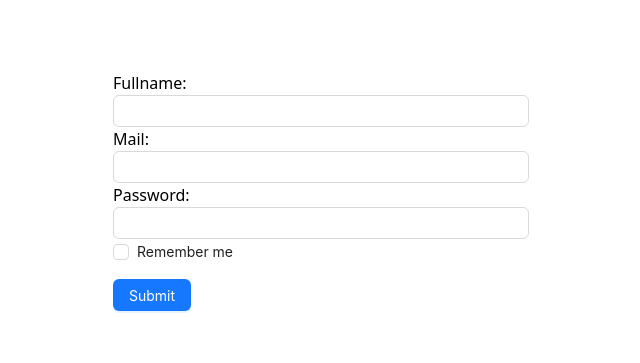
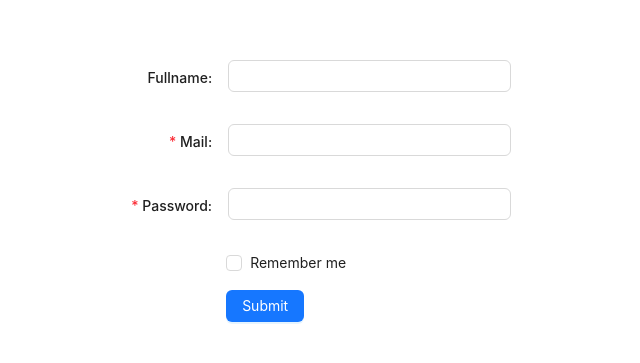
Before and after one commit to betuldemirr/react-form-app, a React (Vite) app: page / in a window 1280 px wide. Shown: the part 209-572 px from the top of the page, without its empty margins (319-959 px from the left). Built offline with nearby package versions, Linux system fonts and the light colour scheme.

Commit message:
update CreateUser page and components with react-hook-form

```diff
--- a/src/components/Button.tsx
+++ b/src/components/Button.tsx
@@ -1,14 +1,14 @@
 import { Button as AntButton } from "antd";
+import type { ButtonProps as AntButtonProps } from "antd";
 
-type ButtonProps = {
+type ButtonProps = AntButtonProps & {
      children: React.ReactNode;
-     htmlType?: "button" | "submit" | "reset";
-     type?: "primary" | "default" | "text";
+     className?: string;
 };
 
-const Button = ({ children, htmlType = "button", type = "primary" }: ButtonProps) => {
+const Button = ({ children, className, ...props }: ButtonProps) => {
      return (
-          <AntButton type={type} htmlType={htmlType}>
+          <AntButton className={className} {...props}>
                {children}
           </AntButton>
      );
--- a/src/components/Checkbox.tsx
+++ b/src/components/Checkbox.tsx
@@ -3,13 +3,17 @@ import { Checkbox as AntCheckbox, type CheckboxChangeEvent } from "antd";
 type CheckboxProps = {
      name: string;
      checked: boolean;
-     onChange: (e: CheckboxChangeEvent) => void;
+     onChange: (value: boolean) => void;
      children?: React.ReactNode;
 };
 
 const Checkbox = ({ name, checked, onChange, children }: CheckboxProps) => {
+     const handleChange = (e: CheckboxChangeEvent) => {
+          onChange(e.target.checked);
+     };
+
      return (
-          <AntCheckbox name={name} checked={checked} onChange={onChange}>
+          <AntCheckbox name={name} checked={checked} onChange={handleChange}>
                {children}
           </AntCheckbox>
      );
--- a/src/components/Form.tsx
+++ b/src/components/Form.tsx
@@ -1,13 +1,35 @@
-type FormProps = {
+import React from 'react';
+import { Form as AntForm } from 'antd';
+import { FormProvider } from 'react-hook-form';
+import type { UseFormReturn, FieldValues } from 'react-hook-form';
+
+type FormProps<T extends FieldValues> = {
+     methods: UseFormReturn<T>;
+     onSubmit: (data: T) => void;
      children: React.ReactNode;
-     onSubmit: (e: React.FormEvent<HTMLFormElement>) => void;
+     className?: string;
+     layout?: 'vertical' | 'horizontal' | 'inline';
 };
 
-const Form = ({ children, onSubmit }: FormProps) => {
+const Form = <T extends FieldValues>({
+     methods,
+     onSubmit,
+     children,
+     className = '',
+     layout = 'vertical',
+}: FormProps<T>) => {
+     const { handleSubmit } = methods;
+
      return (
-          <form onSubmit={onSubmit} className="w-full max-w-md mx-auto p-4">
-               {children}
-          </form>
+          <FormProvider {...methods}>
+               <AntForm
+                    layout={layout}
+                    className={`${className}`}
+                    onFinish={handleSubmit(onSubmit)}
+               >
+                    {children}
+               </AntForm>
+          </FormProvider>
      );
 };
 
--- a/src/components/Input.tsx
+++ b/src/components/Input.tsx
@@ -1,51 +1,52 @@
-import React from "react";
-import { Input as AntInput, Typography } from "antd";
-
+import { Input as AntInput, Typography } from 'antd';
 const { Text } = Typography;
 
 type InputProps = {
      label?: string;
-     name: string;
-     value: string;
-     onChange: (e: React.ChangeEvent<HTMLInputElement>) => void;
+     value?: string;
+     onChange?: (e: React.ChangeEvent<HTMLInputElement>) => void;
      placeholder?: string;
      type?: string;
+     disabled?: boolean;
      error?: string;
-     disabled?: boolean;
+     required?: boolean;
 };
 
 const Input: React.FC<InputProps> = ({
      label,
-     name,
      value,
      onChange,
-     placeholder = "",
-     type = "text",
+     placeholder = '',
+     type = 'text',
+     disabled = false,
      error,
-     disabled = false,
+     required = false,
 }) => {
      return (
-          <div>
-               {label && (
-                    <label htmlFor={name}>
-                         {label}
+          <div className="mb-4">
+               <div className="grid grid-cols-12 items-start gap-2">
+                    <label className="col-span-3 text-right pr-2 font-medium text-sm pt-2">
+                         {required && <span className="text-red-500">*</span>} {label}
                     </label>
-               )}
+
+                    <div className="col-span-9">
                          <AntInput
-                    id={name}
-                    name={name}
                               value={value}
                               onChange={onChange}
                               placeholder={placeholder}
                               type={type}
                               disabled={disabled}
-                    status={error ? "error" : ""}
+                              status={error ? 'error' : ''}
                          />
+                         <div className="min-h-[0.75rem] mt-1">
                               {error && (
-                    <Text type="danger">
+                                   <Text type="danger" className="text-sm">
                                         {error}
                                    </Text>
                               )}
+                         </div>
+                    </div>
+               </div>
           </div>
      );
 };
--- a/src/pages/CreateUser.tsx
+++ b/src/pages/CreateUser.tsx
@@ -1,94 +1,113 @@
-import React, { useState } from "react";
+import { useForm, Controller } from "react-hook-form";
 import Input from "../components/Input";
 import Button from "../components/Button";
 import Checkbox from "../components/Checkbox";
 import Form from "../components/Form";
 
-const CreateUser: React.FC = () => {
-     const [formData, setFormData] = useState({
+type CreateUserForm = {
+     fullname: string;
+     email: string;
+     password: string;
+     remember: boolean;
+};
+
+export default function CreateUser() {
+     const methods = useForm<CreateUserForm>({
+          defaultValues: {
                fullname: "",
                email: "",
                password: "",
                remember: false,
+          },
      });
 
-     const [errors, setErrors] = useState({
-          email: "",
-          password: "",
-     });
+     const { control, handleSubmit } = methods;
 
-     const onInputChange = (e: React.ChangeEvent<HTMLInputElement>) => {
-          const { name, value, type, checked } = e.target;
-          setFormData((prev) => ({
-               ...prev,
-               [name]: type === "checkbox" ? checked : value,
-          }));
-
-          if (errors[name as keyof typeof errors]) {
-               setErrors((prev) => ({ ...prev, [name]: "" }));
-          }
-     };
-
-     const onSubmit = (e: React.FormEvent) => {
-          e.preventDefault();
-
-          const newErrors = {
-               email: formData.email ? "" : "Please enter your email!",
-               password: formData.password ? "" : "Please enter your password!",
-          };
-
-          setErrors(newErrors);
-
-          const hasErrors = Object.values(newErrors).some((val) => val !== "");
-          if (hasErrors) return;
-
-          console.log("Form submitted:", formData);
+     const onSubmit = (data: CreateUserForm) => {
+          console.log("Data:", data);
      };
 
      return (
           <div className="min-h-screen flex items-center justify-center px-4">
-               <Form onSubmit={onSubmit}>
+               <Form methods={methods} onSubmit={onSubmit}>
+                    <Controller
+                         name="fullname"
+                         control={control}
+                         render={({ field, fieldState }) => (
                               <Input
                                    label="Fullname:"
-                         name="fullname"
-                         value={formData.fullname}
-                         onChange={onInputChange}
+                                   value={field.value}
+                                   onChange={field.onChange}
+                                   error={fieldState.error?.message}
                               />
+                         )}
+                    />
+                    <Controller
+                         name="email"
+                         control={control}
+                         rules={{
+                              required: "Email is required",
+                              pattern: {
+                                   value: /^[^\s@]+@[^\s@]+\.[^\s@]+$/,
+                                   message: "Invalid email format",
+                              },
+                         }}
+                         render={({ field, fieldState }) => (
                               <Input
                                    label="Mail:"
-                         name="email"
-                         value={formData.email}
-                         onChange={onInputChange}
-                         error={errors.email}
+                                   value={field.value}
+                                   onChange={field.onChange}
+                                   error={fieldState.error?.message}
+                                   required
                               />
+                         )}
+                    />
+                    <Controller
+                         name="password"
+                         control={control}
+                         rules={{
+                              required: "Password is required",
+                              pattern: {
+                                   value: /^[a-zA-Z0-9]+$/,
+                                   message: "Password must be alphanumeric",
+                              },
+                         }}
+                         render={({ field, fieldState }) => (
                               <Input
                                    label="Password:"
-                         name="password"
-                         value={formData.password}
-                         onChange={onInputChange}
-                         error={errors.password}
                                    type="password"
+                                   value={field.value}
+                                   onChange={field.onChange}
+                                   error={fieldState.error?.message}
+                                   required
                               />
-                    <div className="mb-4">
+                         )}
+                    />
+                    <div className="mb-4 grid grid-cols-12 items-center">
+                         <div className="col-start-4 col-span-9">
+                              <Controller
+                                   name="remember"
+                                   control={control}
+                                   render={({ field }) => (
                                         <Checkbox
                                              name="remember"
-                              checked={formData.remember}
-                              onChange={(e) =>
-                                   setFormData((prev) => ({
-                                        ...prev,
-                                        remember: e.target.checked,
-                                   }))
-                              }
+                                             checked={field.value}
+                                             onChange={field.onChange}
                                         >
                                              Remember me
                                         </Checkbox>
+                                   )}
+                              />
                          </div>
-                    <Button type="primary" htmlType="submit">
+                    </div>
+                    <div className="grid grid-cols-12">
+                         <div className="col-start-4 col-span-9">
+                              <Button htmlType="submit" type="primary">
                                    Submit
                               </Button>
+                         </div>
+                    </div>
                </Form>
           </div>
      );
-};
-
-export default CreateUser;
+}
```
Lines whose indentation alone changed are shown as unchanged.
